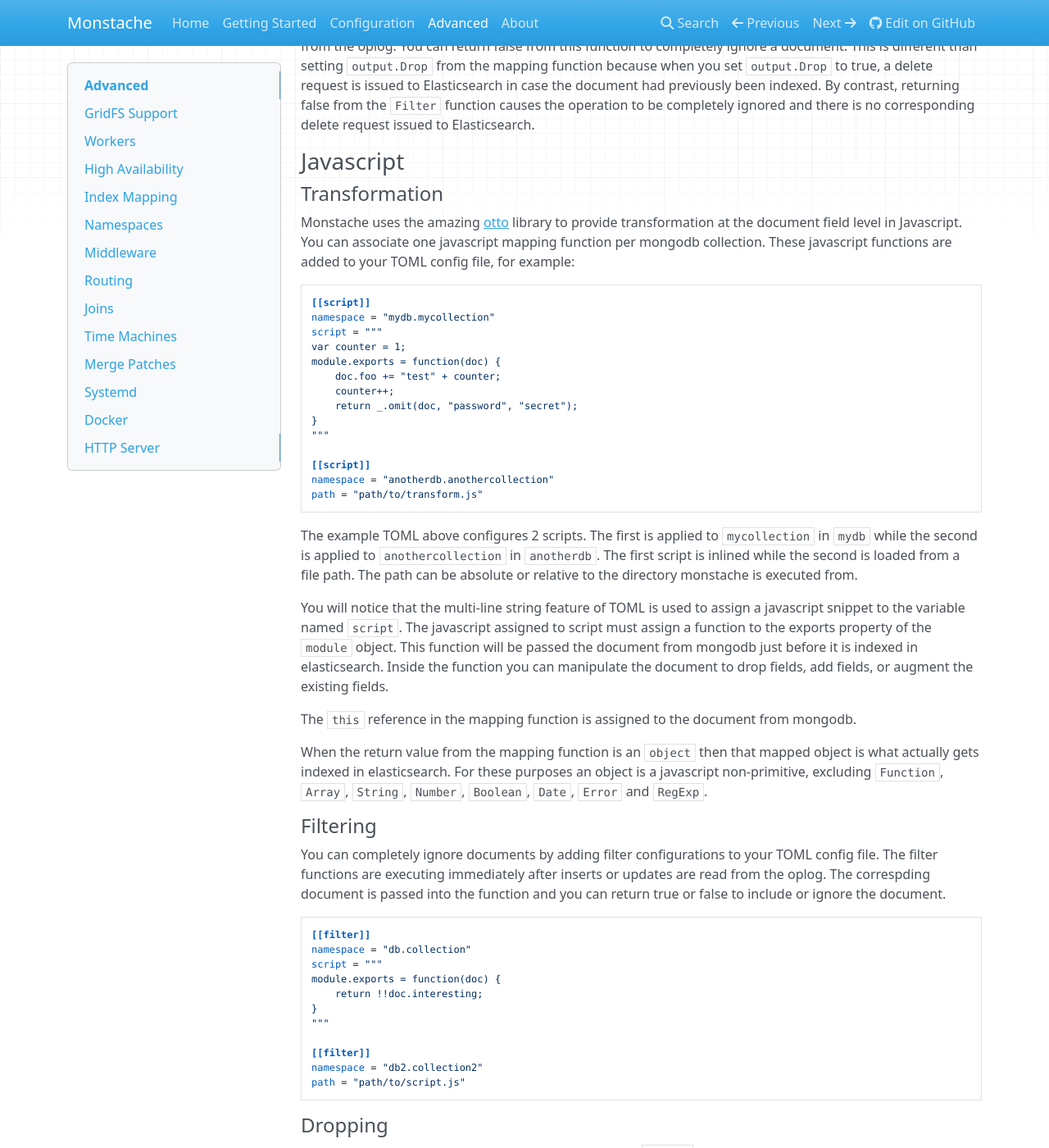
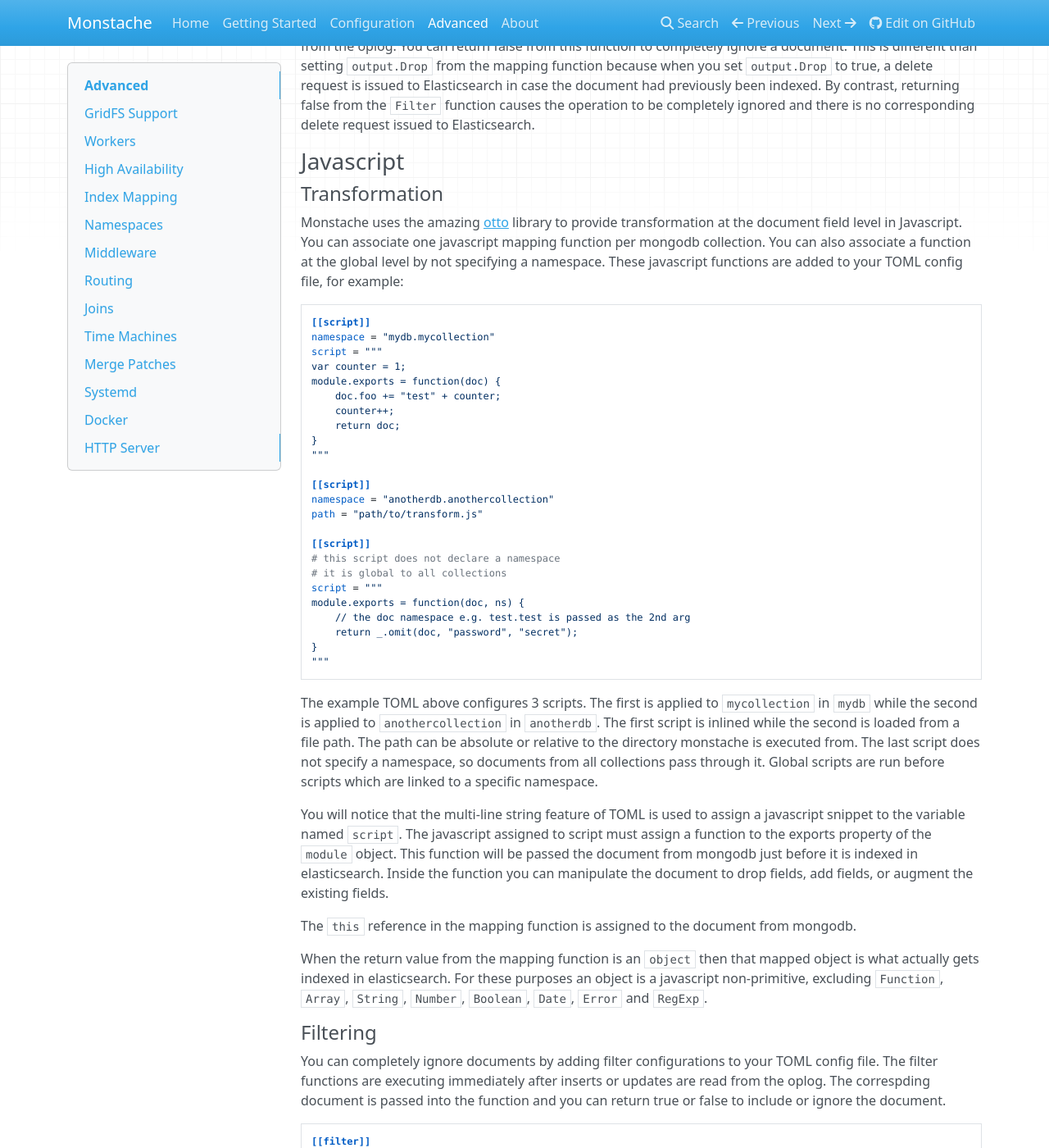
Before and after one commit to rwynn/monstache-site, an MkDocs documentation site: the page built from src/advanced.md, in a window 1280 px wide and 1400 px high, scrolled down 7879 px. Shown: the whole window at 82% size. Built offline with MkDocs 1.6.1, drawn with Linux system fonts in a browser that asks for light colours; nearby versions of some CDN libraries; old or Windows-style settings are respelled for this version of MkDocs.

````diff
--- a/docs/index.html
+++ b/docs/index.html
@@ -121,7 +121,7 @@ Kibana visualizations and dashboards.</p>
 <p>Single binary with a light footprint </p>
 </li>
 <li>
-<p>Pre built Docker containers</p>
+<p>Pre built Docker <a href="https://hub.docker.com/r/rwynn/monstache/tags/">containers</a></p>
 </li>
 <li>
 <p>Optionally filter the set of collections to sync</p>
--- a/src/advanced.md
+++ b/src/advanced.md
@@ -367,7 +367,8 @@ When you implement a `Filter` function the function is called immediately after
 #### Transformation
 
 Monstache uses the amazing [otto](https://github.com/robertkrimen/otto) library to provide transformation at the document field
-level in Javascript.  You can associate one javascript mapping function per mongodb collection.  These javascript functions are
+level in Javascript.  You can associate one javascript mapping function per mongodb collection.  You can also associate a function
+at the global level by not specifying a namespace.  These javascript functions are
 added to your TOML config file, for example:
 
 ```toml
@@ -378,17 +379,29 @@ var counter = 1;
 module.exports = function(doc) {
 	doc.foo += "test" + counter;
 	counter++;
-	return _.omit(doc, "password", "secret");
+	return doc;
 }
 """
 
 [[script]]
 namespace = "anotherdb.anothercollection"
 path = "path/to/transform.js"
+
+[[script]]
+# this script does not declare a namespace
+# it is global to all collections
+script = """
+module.exports = function(doc, ns) {
+	// the doc namespace e.g. test.test is passed as the 2nd arg
+	return _.omit(doc, "password", "secret");
+}
+"""
 ```
 
-The example TOML above configures 2 scripts. The first is applied to `mycollection` in `mydb` while the second is applied
+The example TOML above configures 3 scripts. The first is applied to `mycollection` in `mydb` while the second is applied
 to `anothercollection` in `anotherdb`. The first script is inlined while the second is loaded from a file path.  The path can be absolute or relative to the directory monstache is executed from.
+The last script does not specify a namespace, so documents from all collections pass through it. Global scripts are run before scripts which are
+linked to a specific namespace.
 
 You will notice that the multi-line string feature of TOML is used to assign a javascript snippet to the variable named
 `script`.  The javascript assigned to script must assign a function to the exports property of the `module` object.  This
````
Also changed, not shown: other parts of docs/index.html (+1 -1 lines), docs/about/index.html (+12 -0 lines), docs/advanced/index.html (+17 -4 lines), docs/sitemap.xml (+5 -5 lines), docs/start/index.html (+14 -7 lines), src/about.md (+12 -0 lines), src/index.md (+1 -1 lines), src/start.md (+13 -6 lines), docs/search/search_index.json.
